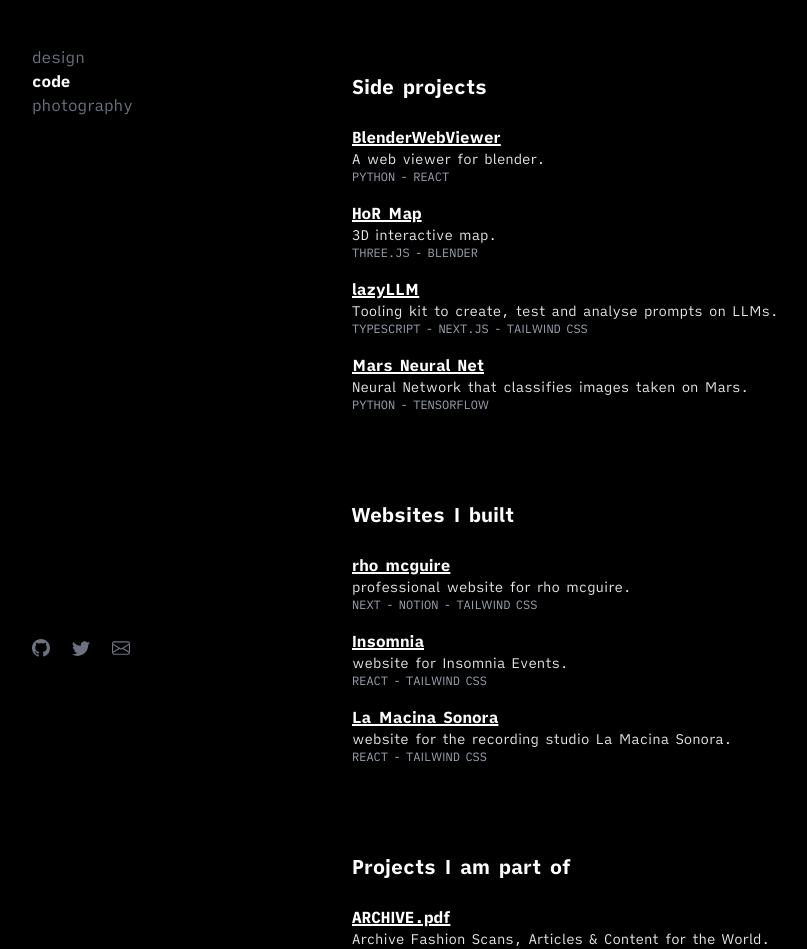
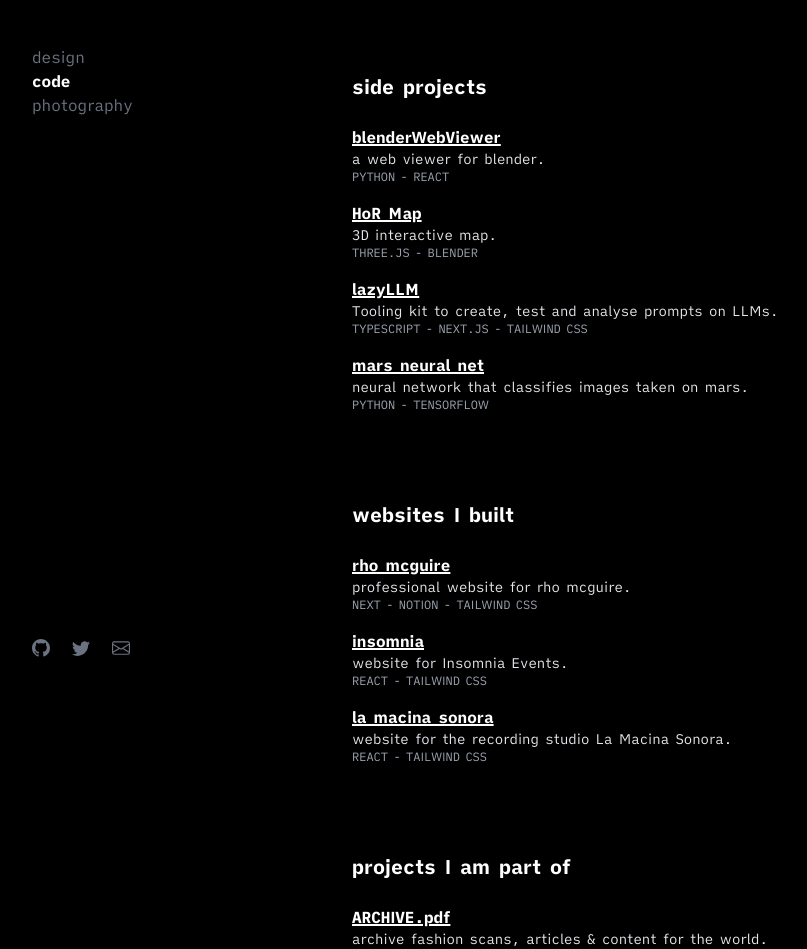
Before and after one commit to elia-orsini/elia-orsini.github.io, a React (Create React App) app: page /web/code in a window 1280 px wide. Shown: the part 103-1052 px from the top of the page, without its empty margins (48-855 px from the left). Built offline with nearby package versions, Linux system fonts and the light colour scheme.

Commit message:
fix: remove capitals

```diff
--- a/src/Code.jsx
+++ b/src/Code.jsx
@@ -3,7 +3,7 @@
     <div className="font-ia flex flex-col w-full">
       <div className="flex flex-col sm:mt-44 mt-10">
         <p className="text-left font-black text-2xl sm:text-xl pb-4">
-          Side projects
+          side projects
         </p>
         <ul className="text-left">
           <li className="py-2">
@@ -13,10 +13,10 @@
               rel="noreferrer"
             >
               <h1 className="font-black underline underline-offset-1 decoration-2">
-                BlenderWebViewer
+                blenderWebViewer
               </h1>
             </a>
-            <p className="text-sm text-gray-200">A web viewer for blender.</p>
+            <p className="text-sm text-gray-200">a web viewer for blender.</p>
             <p className="text-xs font-light text-gray-400">PYTHON - REACT</p>
           </li>
           <li className="py-2">
@@ -54,10 +54,10 @@
               rel="noreferrer"
             >
               <h1 className="font-black underline underline-offset-1 decoration-2">
-                Mars Neural Net
+                mars neural net
               </h1>
             </a>
-            <p className="text-sm  text-gray-200">
+            <p className="text-sm  text-gray-200 lowercase">
               Neural Network that classifies images taken on Mars.
             </p>
             <p className="text-xs font-light text-gray-400">
@@ -69,7 +69,7 @@
 
       <div className="flex flex-col mt-20">
         <p className="text-left font-black text-2xl sm:text-xl pb-4 block">
-          Websites I built
+          websites I built
         </p>
         <ul className="text-left block">
           <li className="py-2">
@@ -96,7 +96,7 @@
               rel="noreferrer"
             >
               <h1 className="font-black underline underline-offset-1 decoration-2">
-                Insomnia
+                insomnia
               </h1>
             </a>
             <p className="text-sm text-gray-200">
@@ -113,7 +113,7 @@
               rel="noreferrer"
             >
               <h1 className="font-black underline underline-offset-1 decoration-2">
-                La Macina Sonora
+                la macina sonora
               </h1>
             </a>
             <p className="text-sm text-gray-200">
@@ -128,7 +128,7 @@
 
       <div className="flex flex-col mt-20">
         <p className="text-left font-black text-2xl sm:text-xl pb-4 block">
-          Projects I am part of
+          projects I am part of
         </p>
         <ul className="text-left sm:pb-44 pb-10 block">
           <li className="py-2">
@@ -141,7 +141,7 @@
                 ARCHIVE.pdf
               </h1>
             </a>
-            <p className="text-sm text-gray-200">
+            <p className="text-sm text-gray-200 lowercase">
               Archive Fashion Scans, Articles & Content for the World.
             </p>
             <p className="text-xs font-light text-gray-400">
--- a/src/HomeContent.jsx
+++ b/src/HomeContent.jsx
@@ -12,7 +12,7 @@
           </span>
         </p>
         <div className="text-lg mt-10 sm:text-xl font-bold">
-          Please check out my works !
+          please check out my works !
           <span className="ml-2 text-sm font-bold text-gray-400">
             and send me an email if u like them ;)
           </span>
```
